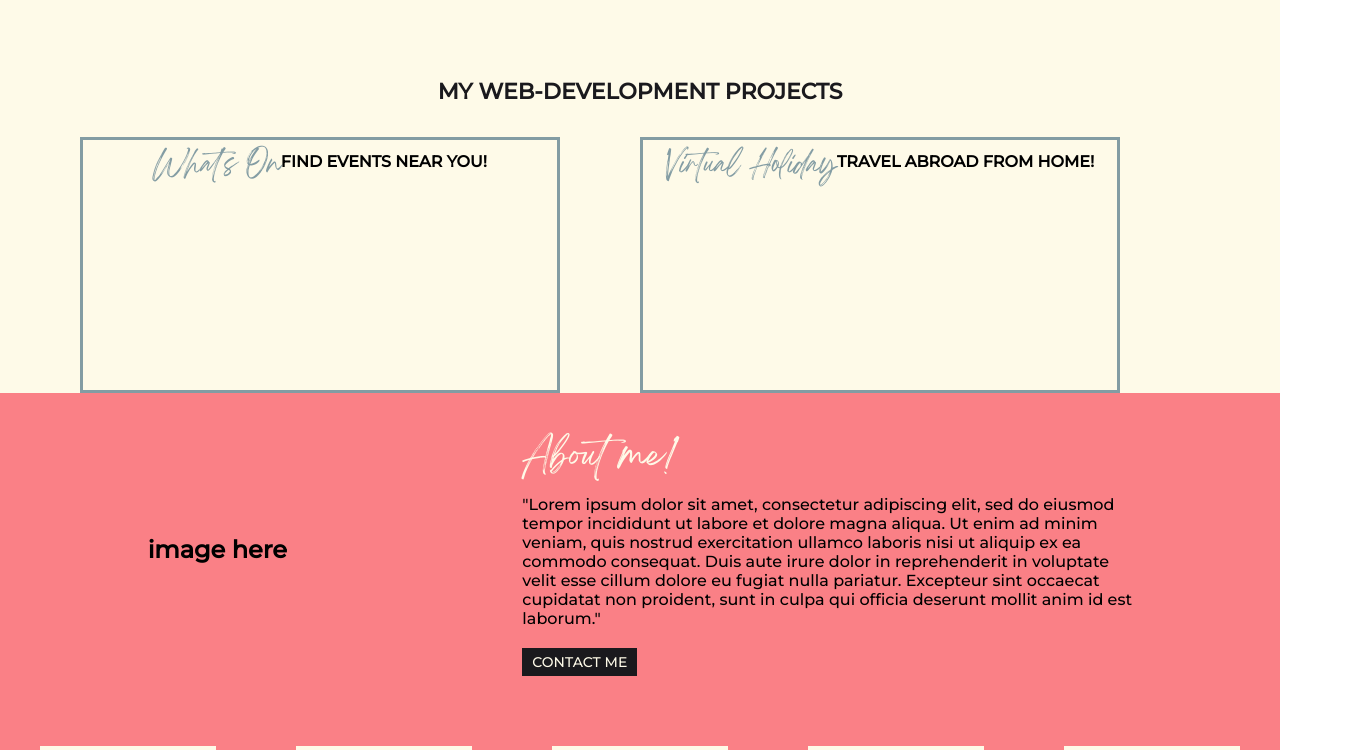
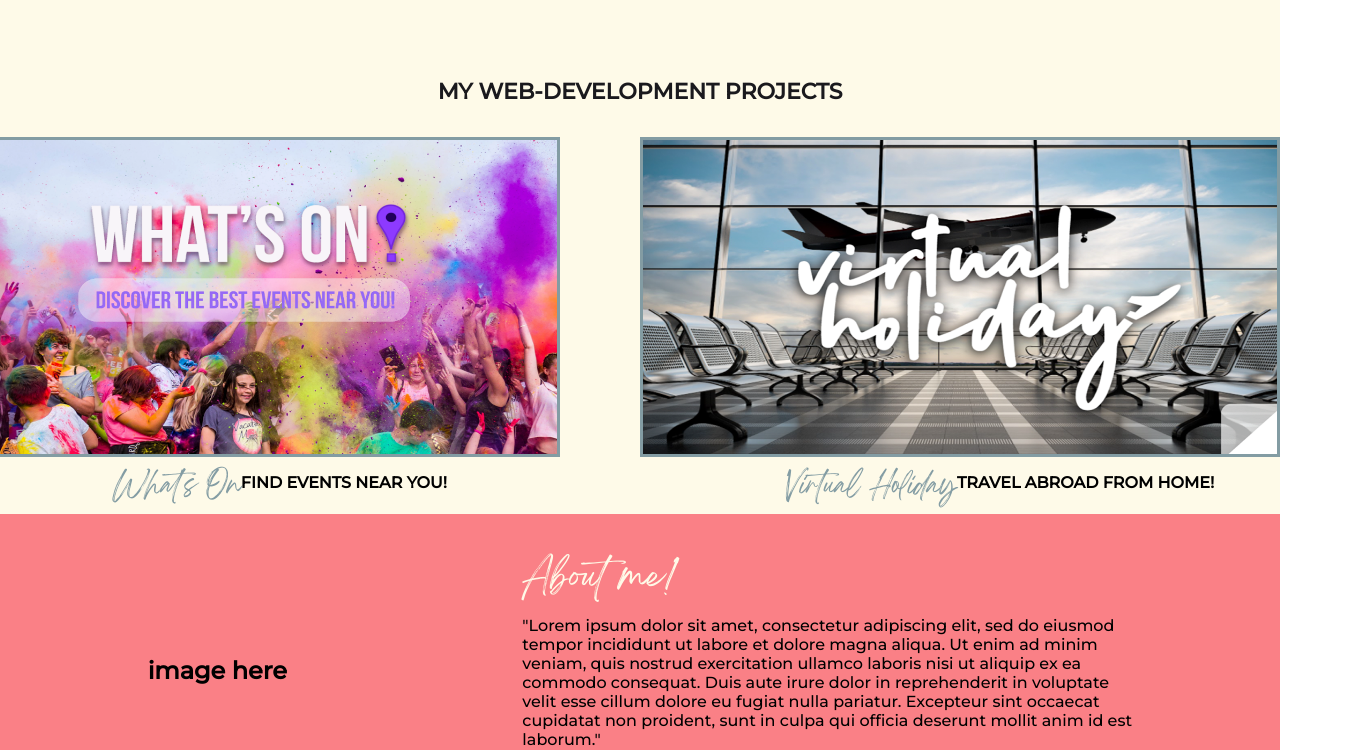
Before and after one commit to sophia4422/my-react-portfolio, a React (Create React App) app: page / in a window 1280 px wide. Shown: the part 800-1550 px from the top of the page, 1360 px wide, since content can reach past the window. Built offline with nearby package versions, Linux system fonts and the light colour scheme.

Commit message:
project images

```diff
--- a/src/App.css
+++ b/src/App.css
@@ -98,8 +98,8 @@
 }
 
 .project-picture {
-  width: 30rem;
-  height: 16rem;
+  width: 40rem;
+  height: 20rem;
   border: solid var(--navyBlue);
   margin-right: 5rem;
 }
--- a/src/components/Projects.js
+++ b/src/components/Projects.js
@@ -1,6 +1,5 @@
-import { motion } from "framer-motion";
-import { useRef, useEffect, useState } from "react";
-import images from "../images";
+import vh from "../assets/images/vh.png";
+import wo from "../assets/images/wo.png";
 
 export const Projects = () => {
   return (
@@ -8,13 +7,19 @@ export const Projects = () => {
       <h1 className="projects-title">My Web-Development Projects</h1>
 
       <div className="big-projects">
-        <div className="project-picture">
+        <div className="project">
+          <div>
+            <img src={wo} alt="what's on" className="project-picture" />
+          </div>
           <div className="text-container">
             <h2 className="proj-title">What's On</h2>
             <p className="proj-para">Find Events Near You!</p>
           </div>
         </div>
-        <div className="project-picture">
+        <div className="project">
+          <div>
+            <img src={vh} alt="virtual holiday" className="project-picture" />
+          </div>
           <div className="text-container">
             <h2 className="proj-title">Virtual Holiday</h2>
             <p className="proj-para">Travel Abroad From Home!</p>
```
Also changed, not shown: src/assets/images/vh.png (added), src/assets/images/wo.png (added).
